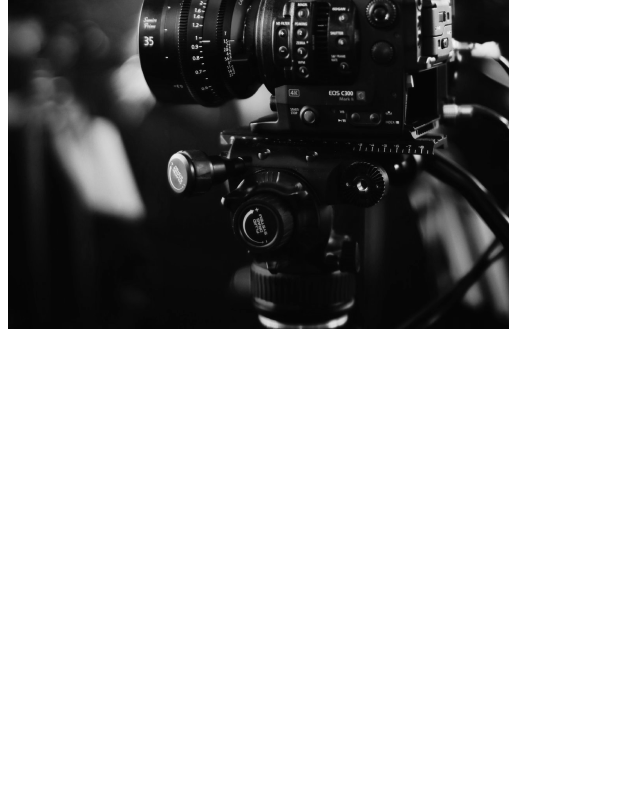
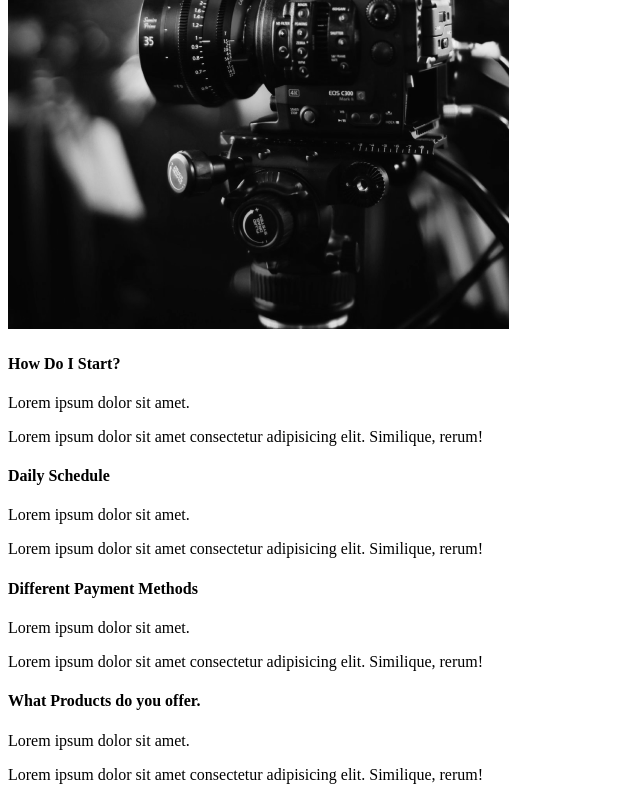
Before and after one commit to Alok-Senapati/Portfolio-Template, a React (Create React App) app: page / in a window 1280 px wide. Shown: the part 2102-2902 px from the top of the page, without its empty margins (0-640 px from the left). Before the commit the page ends 2443 px from the top, so only its background shows below. Built offline with nearby package versions, Linux system fonts and the light colour scheme.

Commit message:
FAQ Section Content

```diff
--- /dev/null
+++ b/src/components/FaqSection.js
@@ -0,0 +1,50 @@
+import React from "react";
+
+const FaqSection = () => {
+  return (
+    <div className="faq">
+      <div className="question">
+        <h4>How Do I Start?</h4>
+        <div className="answer">
+          <p>Lorem ipsum dolor sit amet.</p>
+          <p>
+            Lorem ipsum dolor sit amet consectetur adipisicing elit. Similique,
+            rerum!
+          </p>
+        </div>
+      </div>
+      <div className="question">
+        <h4>Daily Schedule</h4>
+        <div className="answer">
+          <p>Lorem ipsum dolor sit amet.</p>
+          <p>
+            Lorem ipsum dolor sit amet consectetur adipisicing elit. Similique,
+            rerum!
+          </p>
+        </div>
+      </div>
+      <div className="question">
+        <h4>Different Payment Methods</h4>
+        <div className="answer">
+          <p>Lorem ipsum dolor sit amet.</p>
+          <p>
+            Lorem ipsum dolor sit amet consectetur adipisicing elit. Similique,
+            rerum!
+          </p>
+        </div>
+      </div>
+      <div className="question">
+        <h4>What Products do you offer.</h4>
+        <div className="answer">
+          <p>Lorem ipsum dolor sit amet.</p>
+          <p>
+            Lorem ipsum dolor sit amet consectetur adipisicing elit. Similique,
+            rerum!
+          </p>
+        </div>
+      </div>
+    </div>
+  );
+};
+
+export default FaqSection;
--- a/src/pages/AbouUs.js
+++ b/src/pages/AbouUs.js
@@ -1,12 +1,14 @@
 import React from "react";
 import AboutSection from "../components/AboutSection";
 import ServicesSection from "../components/ServicesSection";
+import FaqSection from "../components/FaqSection";
 
 function AbouUs() {
   return (
     <div>
       <AboutSection />
       <ServicesSection />
+      <FaqSection />
     </div>
   );
 }
```
Also changed, not shown: 1 other file (tests, documents, lock files or other folders).
